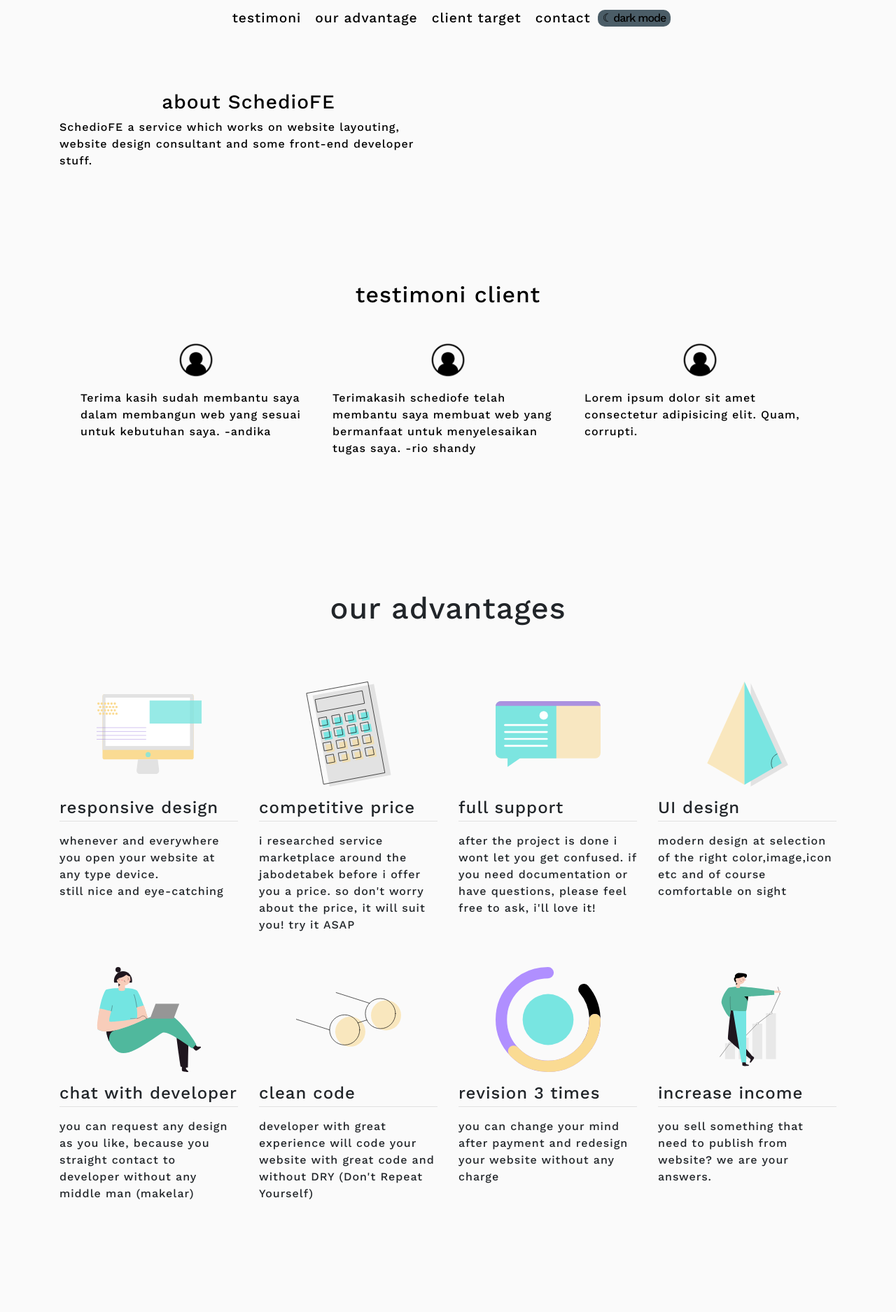
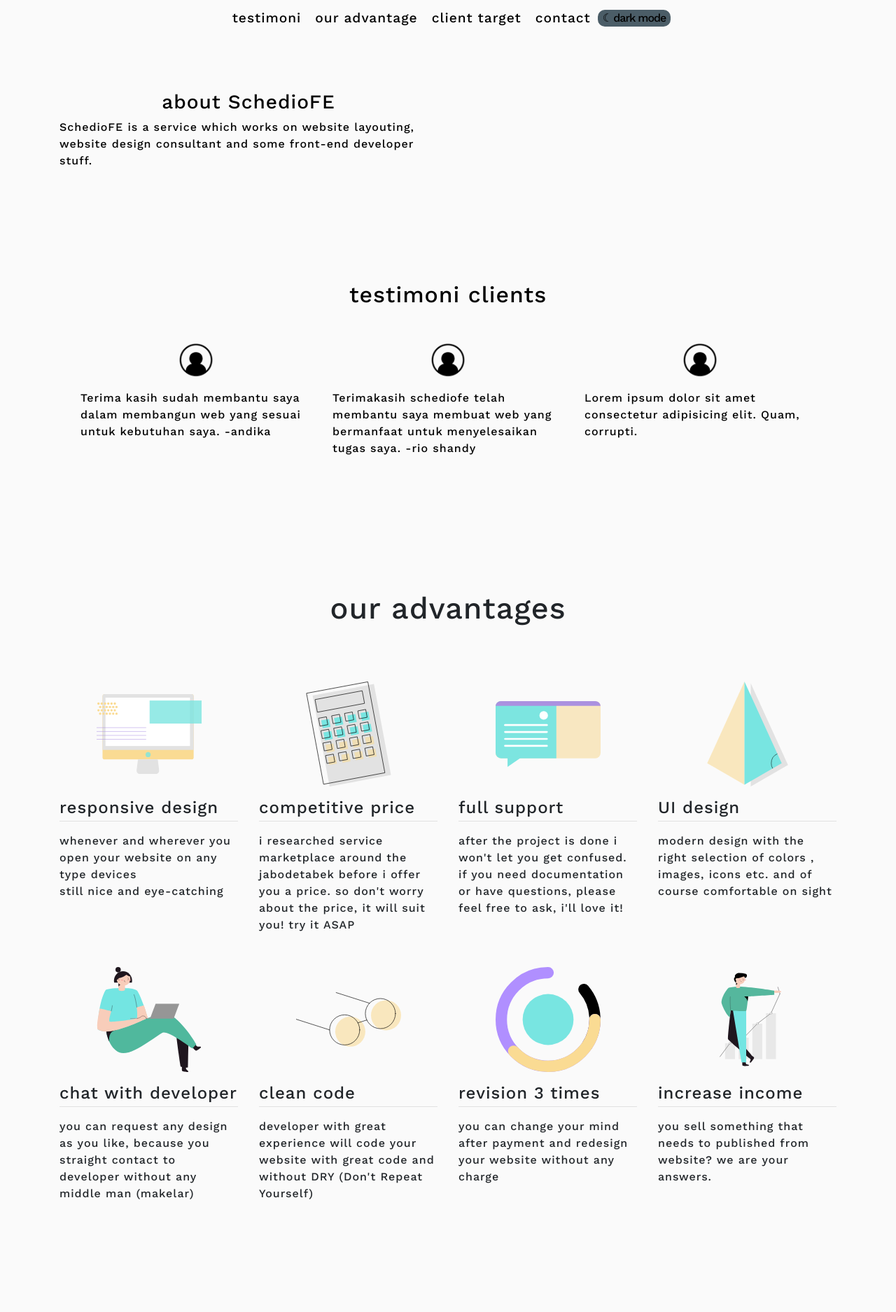
Before and after one commit to vickyfto/freelance-portofolio, a plain HTML site: page index.html in a window 1280 px wide. Shown: the top 1875 px of the page at 70% size. Drawn offline with nearby package versions, Linux system fonts and the light colour scheme; a web font is replaced by a local one.

Commit message:
final push

```diff
--- a/index.html
+++ b/index.html
@@ -44,7 +44,7 @@
                     <div class="col-md mt-5 black-text">
                         <div style="font-size: 1em">
                             <h3 style="text-align: center;">about SchedioFE</h3>
-                            SchedioFE a service which works on website layouting, website design consultant and some
+                            SchedioFE is a service which works on website layouting, website design consultant and some
                             front-end developer stuff.
                         </div>
                     </div>
@@ -54,7 +54,7 @@
                 </div>
 
                 <div class="col-md black-text" style="margin-top:10em;" id="testimoni">
-                    <h2 style="text-align: center;">testimoni client</h2>
+                    <h2 style="text-align: center;">testimoni clients</h2>
                     <div class="container">
                         <div class="row fs1em mt-4">
                             <div class="col-md my-4">
@@ -85,7 +85,7 @@
                                 responsive design
                                 <hr style="margin-top: 4px;">
                             </h4>
-                            <div>whenever and everywhere you open your website at any type device.
+                            <div>whenever and wherever you open your website on any type devices
                             </br>still nice and eye-catching </div>
                         </div>
                         <div class="col-md">
@@ -106,7 +106,7 @@
                                 <hr style="margin-top: 4px;">
                             </h4>
                             <div>
-                                after the project is done i wont let you get confused. if you need documentation or have questions, please feel free to ask, i'll love it!
+                                after the project is done i won't let you get confused. if you need documentation or have questions, please feel free to ask, i'll love it!
                             </div>
                         </div>
                         <div class="col-md">
@@ -115,7 +115,7 @@
                                 UI design
                             <hr style="margin-top: 4px;">
                             </h4>
-                            <div>modern design at selection of the right color,image,icon etc and of course comfortable on sight</div>
+                            <div>modern design with the right selection of colors , images, icons etc. and of course comfortable on sight</div>
                         </div>
                     </div>
                         <div class="row">
@@ -155,7 +155,7 @@
                                 increase income
                                 <hr style="margin-top: 4px;">
                             </h4>
-                            <div>you sell something that need to publish from website? we are your answers.</div>
+                            <div>you sell something that needs to published from website? we are your answers.</div>
                         </div>
                     </div>
 
@@ -167,7 +167,7 @@
                             <h3 style="text-align: center;">our client target</h3>
                             <div class="ml-5">
                                 we focus on small project custome layout </br>
-                                ( web static, slicing, consultant design, of course around front-end developer )
+                                ( web static, slicing, design consultant, of course around front-end developer )
                                 if you have work out of our focus project. please, discuss it first with specifics and details.
                             </div>
                         </div>
```
